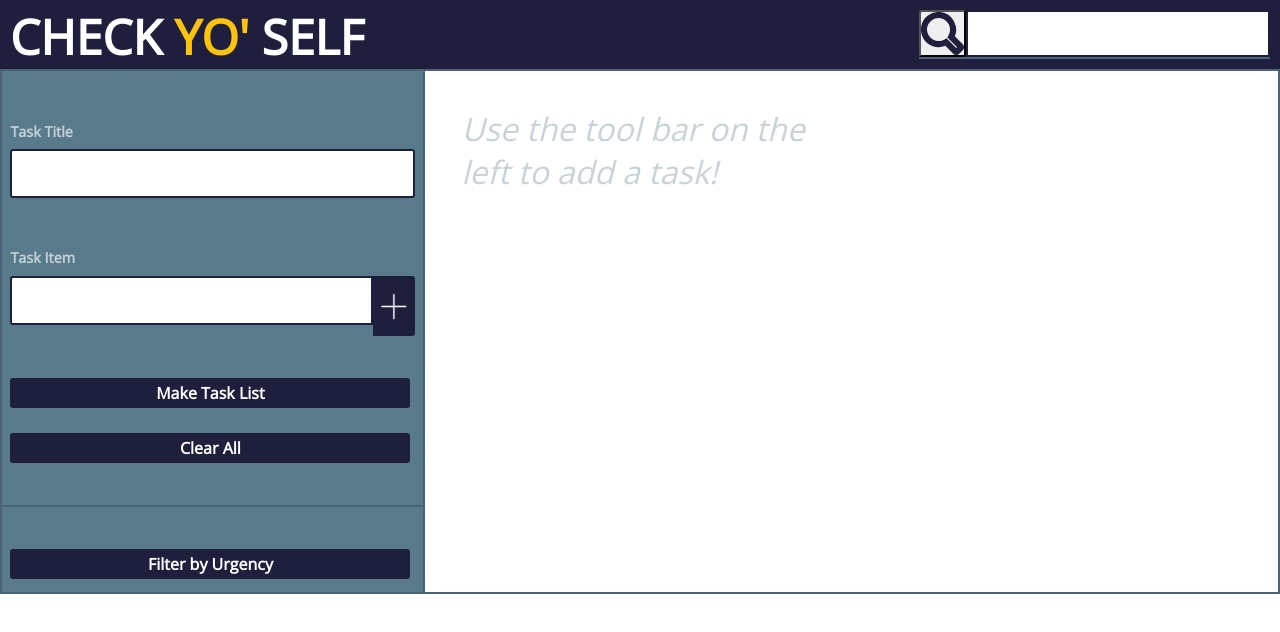
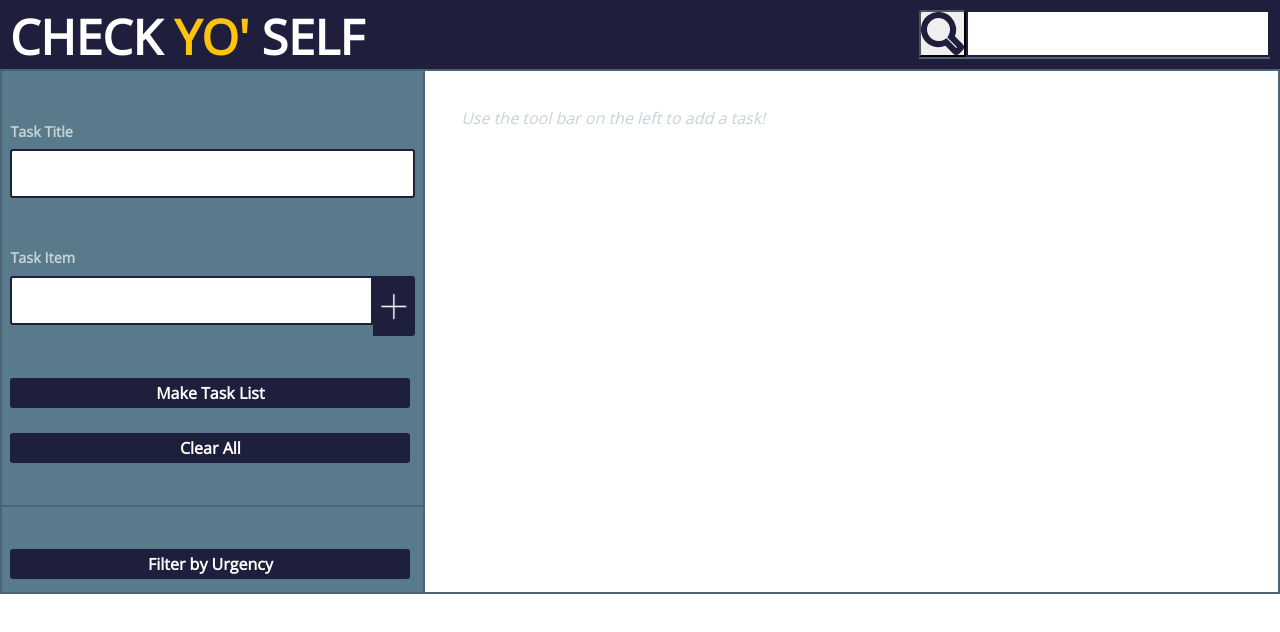
Before and after one commit to Trond240/check_yo_self, a plain HTML site: page index.html in a window 1280 px wide. Drawn offline with nearby package versions, Linux system fonts and the light colour scheme.

Commit message:
Fix blank message to fit columns

```diff
--- a/style.css
+++ b/style.css
@@ -262,8 +262,9 @@ footer {
 .blank-msg {
   font-style: italic;
   color: #C7D3D8;
-  font-size: 2em;
+  font-size: 1em;
   margin: 5%;
+  float: left;
 }
 
 .hide-msg {
```
